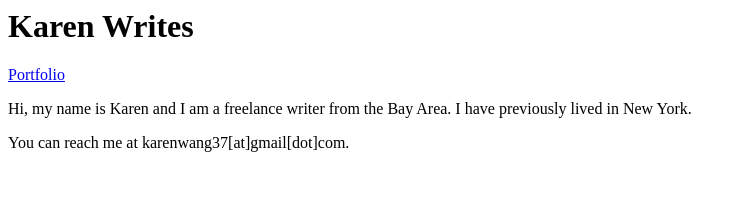
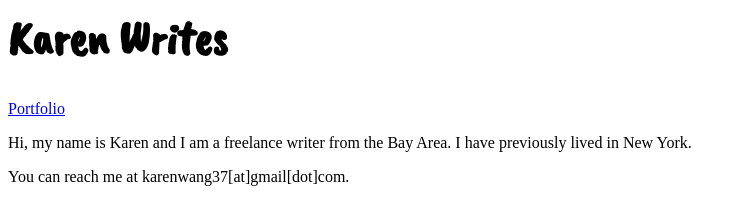
Before and after one commit to karen-wang/karenwrites, a plain HTML site: page index.html in a window 1280 px wide. Shown: the whole page, without its empty margins (0-746 px from the left). Drawn offline with nearby package versions, Linux system fonts and the light colour scheme.

Commit message:
Update index.html

```diff
--- a/index.html
+++ b/index.html
@@ -1,4 +1,17 @@
+<html>
+  <head>
+    <link href="https://fonts.googleapis.com/css?family=Caveat+Brush&display=swap" rel="stylesheet">
+    <style>
+      h1 {
+        font-family: 'Caveat Brush', cursive;
+        font-size: 48px;
+      }
+    </style>
+  </head>
+  <body>
 <h1>Karen Writes</h1>
 <a href="portfolio.html">Portfolio</a>
 <p>Hi, my name is Karen and I am a freelance writer from the Bay Area. I have previously lived in New York.</p>
 <p>You can reach me at karenwang37[at]gmail[dot]com.</p>
+  </body>
+</html>
```
